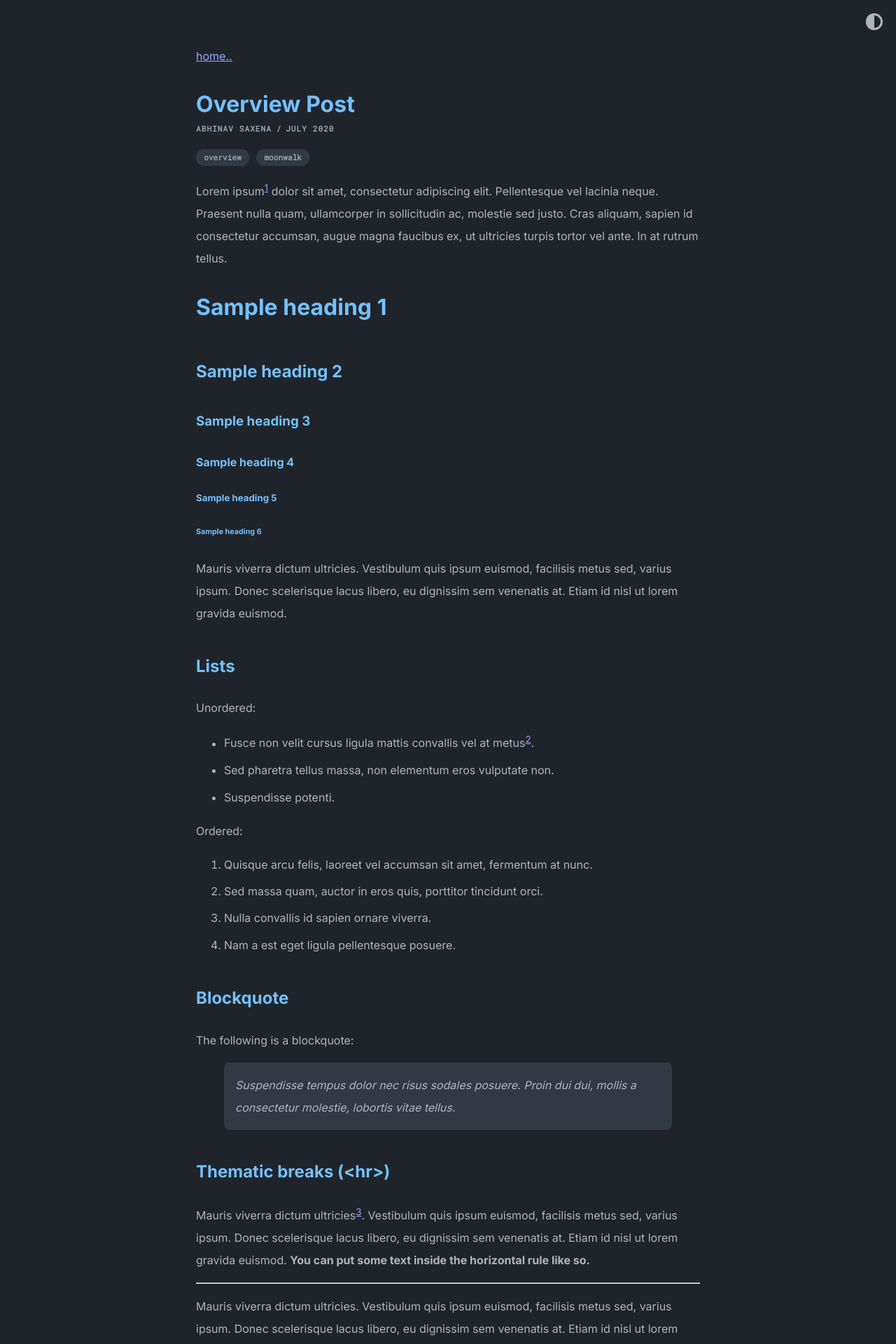
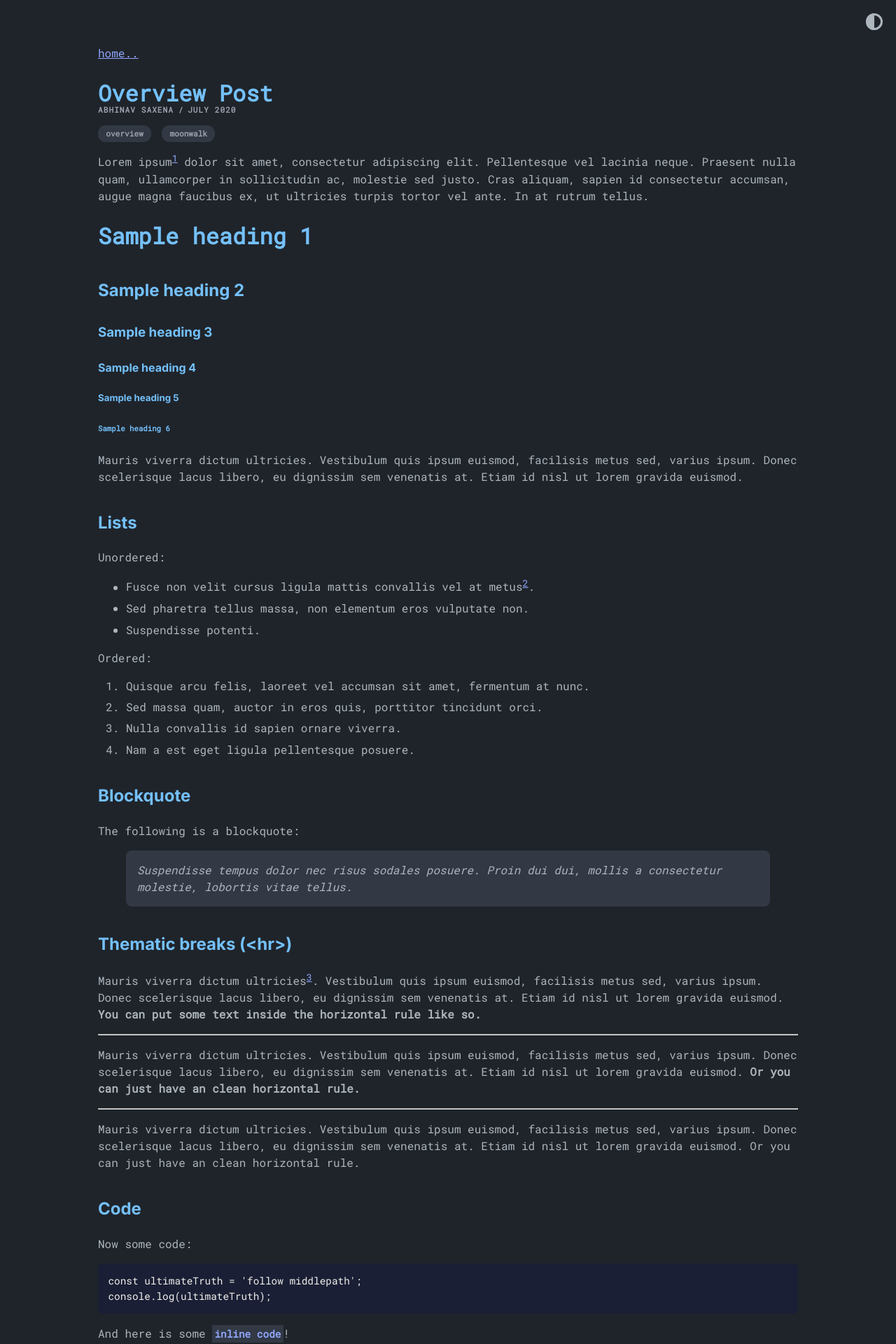
Before and after one commit to rsakuraperry/rsakuraperry.github.io, a Jekyll site: the page built from _posts/2020-07-07-overview-post.md, in a window 1280 px wide. Shown: the top 1920 px of the page at 70% size. Built offline with Jekyll 4.4.1, drawn with Linux system fonts in a browser that asks for light colours.

Commit message:
Updated CSS styling for projects

```diff
--- a/_sass/list.scss
+++ b/_sass/list.scss
@@ -16,42 +16,3 @@ ul.horizontal-list {
   }
 
 }
-
-.card {
-  padding: 1em;
-  border: 1px var(--text) solid;
-  width: 11em;
-  height: auto;
-  text-align: center;
-  font-size: 1em;
-  align-items: center;
-  background-color: var(--bg-secondary);
-  margin-bottom: 0.8em;
-  border-radius: 0.5em;
-
-  .header {
-    color: var(--links);
-  }
-
-  .body {
-    font-size: 0.8em;
-  }
-
-  hr {
-    margin: 0.5em 0;
-  }
-
-}
-
-/* Responsive cards - one column layout on small screens */
-@media screen and (max-width: 600px) {
-  ul.horizontal-list li.card {
-    width: 100%;
-    display: block;
-    margin-bottom: 1em;
-    margin-left: 1em;
-    a, .header {
-      font-size: 1em;
-    }
-  }
-}
--- a/_sass/moonwalk.scss
+++ b/_sass/moonwalk.scss
@@ -4,18 +4,22 @@
 html { height: 100%; }
 
 body {
-  font-family:  "Inter", -apple-system, "avenir next", avenir, roboto, noto, ubuntu, "helvetica neue", helvetica, sans-serif;
-  font-size: 1.0rem;
-  line-height: 2;
+  font-family: 'Roboto Mono', monospace;
+  font-size: 1rem;
+  line-height: 1.5;
   margin: 0;
   min-height: 100%;
 }
+
 pre, code {
-  font-family: "Roboto Mono", "Courier New", monospace;
+  font-family: 'Roboto Mono', 'Courier New', monospace;
   font-size: 0.9rem;
 }
 
-h2, h3, h4, h5 { margin-top: 1.5em; }
+h2, h3, h4, h5 {
+  margin-top: 1.5em;
+  font-family: 'Inter', serif;
+}
 
 hr { margin: 1em 0; }
 
@@ -32,7 +36,7 @@ p { margin: 1em 0; }
 li { margin: 0.4em 0; }
 
 .w {
-  max-width: 720px;
+  max-width: 1000px;
   margin: 0 auto;
   padding: 4em 2em;
 }
--- /dev/null
+++ b/_sass/projects.scss
@@ -0,0 +1,43 @@
+.projects-container {
+    display: grid;
+    grid-gap: 1rem;
+    grid-template-columns: repeat(auto-fill, minmax(250px, 1fr));
+    margin-top: 0em;
+}
+
+.project-card {
+    height: auto;
+    border: 2px var(--text) solid;
+    border-radius: 8px;
+    font-size: 0.9em;
+    text-align: left;
+    transition: transform 0.3s;
+
+    &:hover { transform: translateY(-6px); }
+    &:hover:not { transform: translateY(6px); }
+}
+
+.project-card .content { padding: 1em 1em 0em 1em; }
+
+.project-card body { font-size: 0.8em; }
+
+.project-card a {
+    border-bottom: 2px dotted var(--links);
+    color: var(--links);
+    text-decoration: none;
+}
+
+.project-card a:hover {
+    color: var(--bg);
+    font-weight: bold;
+    background-color: var(--links);
+    transition: color 0.2s ease;
+}
+
+.project-card img {
+    width: 100%;
+    height: 14em;
+    object-fit: cover;
+    border-radius: 6px 6px 0 0;
+    // transition: transform 0.5s ease;
+}
--- a/assets/css/main.scss
+++ b/assets/css/main.scss
@@ -4,3 +4,4 @@
 @import "moonwalk";
 @import "list";
 @import "syntax";
+@import "projects";
```
Also changed, not shown: _data/home.yml (+8 -6 lines), _includes/card_list.html (+13 -19 lines).
